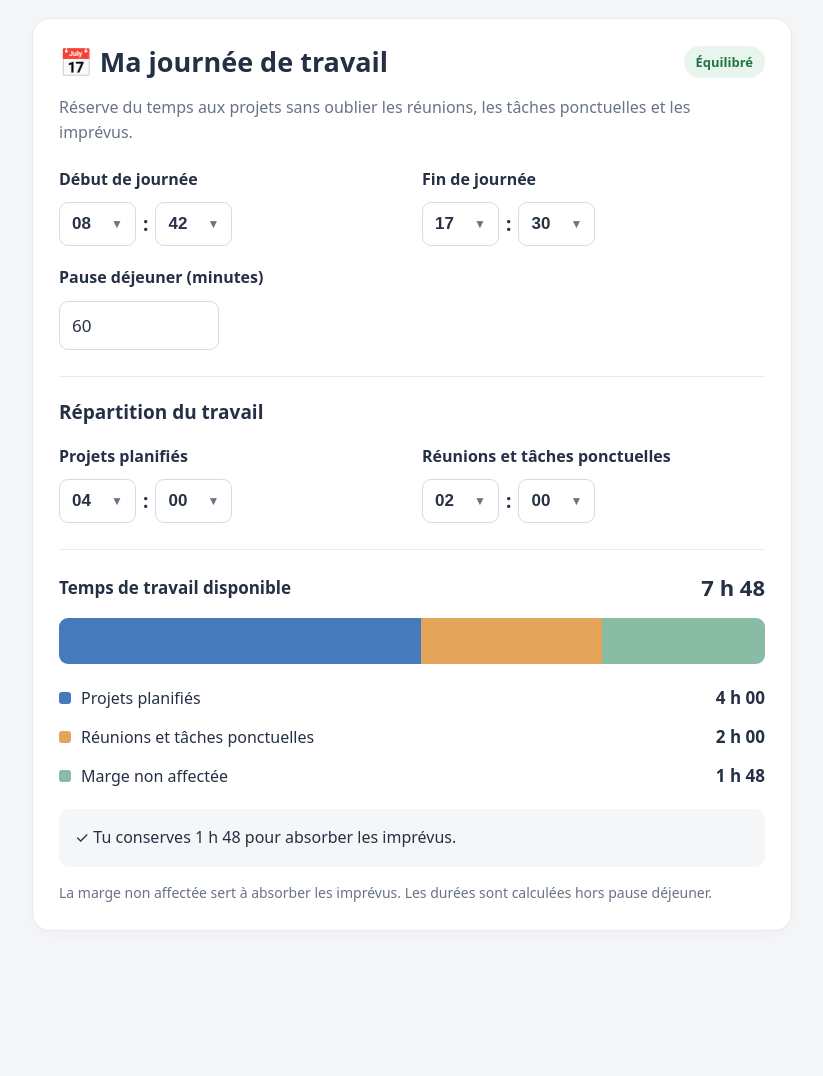
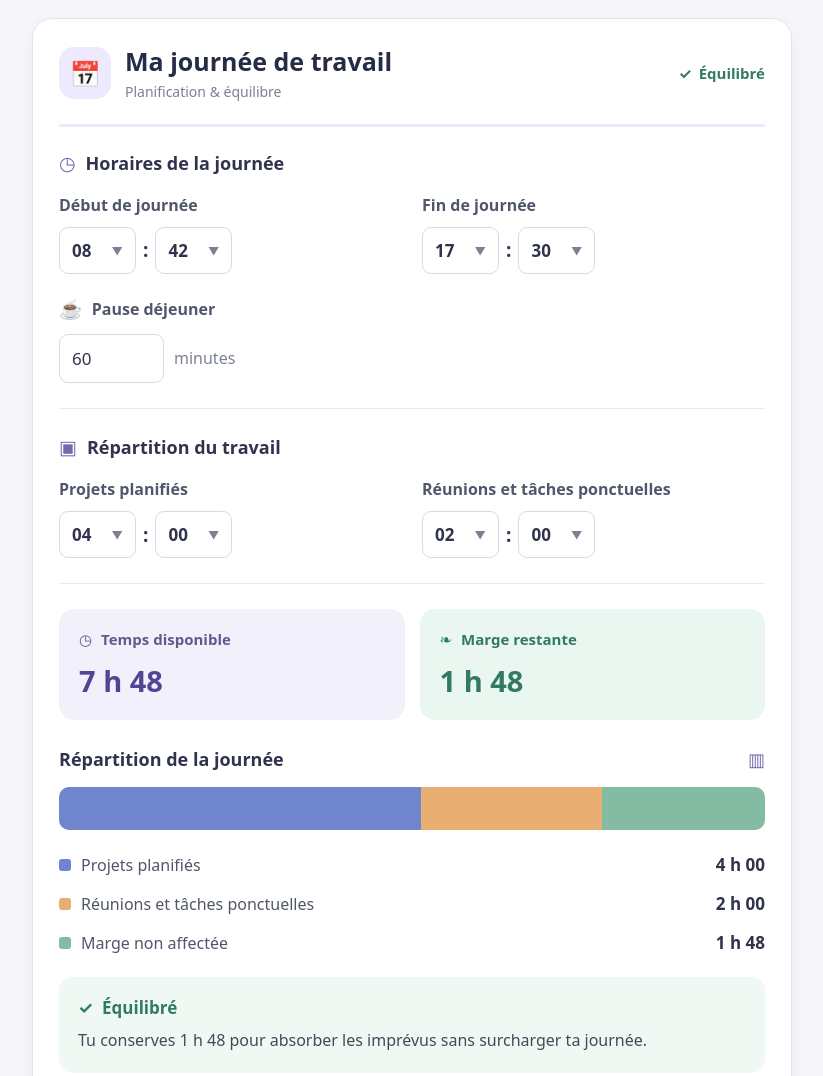
Before and after one commit to sowmchd-sketch/calculateur-recuperation, a plain HTML site: page workload-planner.html in a window 1280 px wide. Shown: the top 1076 px of the page, without its empty margins (228-1051 px from the left). Before the commit the page ends 949 px from the top, so only its background shows below. Drawn offline with Linux system fonts and the light colour scheme.

Commit message:
Update workload-planner.html

```diff
--- a/workload-planner.html
+++ b/workload-planner.html
@@ -10,8 +10,8 @@
     :root {
       font-family: system-ui, -apple-system, "Segoe UI",
         Roboto, sans-serif;
-      color: #253044;
-      background: #f5f6f8;
+      color: #30334c;
+      background: #f7f7fb;
       font-synthesis: none;
     }
 
@@ -28,64 +28,95 @@
       max-width: 760px;
       margin: auto;
       padding: 26px;
-      background: #fff;
-      border: 1px solid #e6e9ef;
-      border-radius: 18px;
-      box-shadow: 0 3px 16px #19243a08;
+      background: #ffffff;
+      border: 1px solid #e1e4ef;
+      border-radius: 20px;
+      box-shadow: 0 5px 22px rgba(48, 42, 91, 0.06);
     }
 
-    h1 {
-      font-size: 27px;
-      line-height: 1.25;
-      margin: 0;
-    }
-
-    h2 {
-      font-size: 19px;
-      margin: 0 0 18px;
-    }
-
-    .top {
+    .header {
       display: flex;
       justify-content: space-between;
       align-items: center;
       flex-wrap: wrap;
-      gap: 12px;
-      margin-bottom: 16px;
+      gap: 14px;
     }
 
-    .description {
-      font-size: 16px;
-      line-height: 1.6;
-      color: #697386;
-      margin: 0 0 22px;
+    .header-left {
+      display: flex;
+      align-items: center;
+      gap: 14px;
     }
 
-    .badge {
-      padding: 7px 12px;
-      border-radius: 30px;
-      font-size: 13px;
-      font-weight: 650;
-      white-space: nowrap;
-      background: #e8f5ed;
-      color: #227345;
+    .header-icon {
+      display: flex;
+      align-items: center;
+      justify-content: center;
+      width: 52px;
+      height: 52px;
+      flex-shrink: 0;
+      background: #eeeafe;
+      border-radius: 15px;
+      font-size: 25px;
     }
 
-    .badge.warning {
-      background: #fff1d9;
-      color: #956009;
+    h1 {
+      margin: 0;
+      color: #262c46;
+      font-size: 25px;
+      line-height: 1.3;
     }
 
-    .badge.danger {
-      background: #ffebeb;
-      color: #b33434;
+    .subtitle {
+      margin: 4px 0 0;
+      color: #7b8195;
+      font-size: 14px;
+    }
+
+    .status {
+      display: flex;
+      align-items: center;
+      gap: 7px;
+      color: #327b62;
+      font-size: 15px;
+      font-weight: 650;
+    }
+
+    .status.warning {
+      color: #a87526;
+    }
+
+    .status.danger {
+      color: #b74455;
+    }
+
+    .accent-line {
+      height: 3px;
+      margin: 23px 0;
+      background: #ede8fb;
+      border-radius: 20px;
+    }
+
+    .section-title {
+      display: flex;
+      align-items: center;
+      gap: 10px;
+      margin: 0 0 18px;
+      color: #30334c;
+      font-size: 18px;
+      font-weight: 650;
+    }
+
+    .section-icon {
+      color: #7767ae;
+      font-size: 19px;
     }
 
     .grid {
       display: grid;
       grid-template-columns: repeat(2, minmax(0, 1fr));
       gap: 20px;
-      margin: 20px 0;
+      margin-bottom: 22px;
     }
 
     .field {
@@ -94,10 +125,11 @@
 
     .field > label {
       display: block;
+      margin-bottom: 11px;
+      color: #50576a;
       font-size: 16px;
-      font-weight: 650;
+      font-weight: 550;
       line-height: 1.4;
-      margin-bottom: 12px;
     }
 
     .picker {
@@ -107,6 +139,7 @@
     }
 
     .colon {
+      color: #30334c;
       font-size: 19px;
       font-weight: 700;
     }
@@ -124,8 +157,9 @@
       padding: 11px 12px;
       border: 1px solid #d6dce5;
       border-radius: 9px;
-      background: white;
-      color: #273244;
+      background: #ffffff;
+      color: #30334c;
+      font-family: inherit;
       font-size: 17px;
       font-weight: 600;
       font-variant-numeric: tabular-nums;
@@ -134,29 +168,30 @@
 
     .pick-button:hover,
     .pick-button[aria-expanded="true"] {
-      border-color: #7899d0;
+      border-color: #9c8bd5;
+      background: #faf9ff;
     }
 
-    .chev {
-      font-size: 12px;
-      color: #697386;
+    .chevron {
+      color: #7b8195;
+      font-size: 11px;
     }
 
-    /* Menus flottants : aucun déplacement de page */
+    /* Menus flottants : ne déplacent pas les éléments */
     .menu {
       position: absolute;
       top: calc(100% + 5px);
       left: 0;
       z-index: 100;
-      width: 92px;
-      max-height: 210px;
+      width: 94px;
+      max-height: 200px;
       overflow-y: auto;
       overscroll-behavior: contain;
       padding: 5px;
-      border: 1px solid #dce1e9;
-      border-radius: 10px;
-      background: white;
-      box-shadow: 0 8px 24px #23334c2b;
+      border: 1px solid #e1ddee;
+      border-radius: 11px;
+      background: #ffffff;
+      box-shadow: 0 9px 26px rgba(48, 42, 91, 0.17);
       scrollbar-width: thin;
     }
 
@@ -169,10 +204,10 @@
       width: 100%;
       padding: 10px;
       border: 0;
-      border-radius: 6px;
-      background: white;
-      color: #263244;
-      font: inherit;
+      border-radius: 7px;
+      background: #ffffff;
+      color: #30334c;
+      font-family: inherit;
       font-size: 16px;
       text-align: center;
       cursor: pointer;
@@ -180,53 +215,154 @@
 
     .option:hover,
     .option.selected {
-      background: #e9f0fb;
+      background: #eeeafe;
     }
 
     .option.selected {
+      color: #514595;
       font-weight: 700;
     }
 
+    /* Pause déjeuner regroupée à gauche */
+    .lunch-field {
+      margin-top: 3px;
+    }
+
+    .lunch-label {
+      display: flex;
+      align-items: center;
+      gap: 9px;
+      margin-bottom: 12px;
+      color: #50576a;
+      font-size: 16px;
+      font-weight: 550;
+    }
+
+    .lunch-input-row {
+      display: flex;
+      align-items: center;
+      gap: 10px;
+    }
+
     input[type="number"] {
-      width: 160px;
+      width: 105px;
       max-width: 100%;
       padding: 12px;
       border: 1px solid #d6dce5;
       border-radius: 9px;
-      color: inherit;
-      font: inherit;
+      background: #ffffff;
+      color: #30334c;
+      font-family: inherit;
       font-size: 17px;
     }
 
-    hr {
-      border: 0;
-      border-top: 1px solid #e8ebf0;
-      margin: 26px 0 22px;
+    input[type="number"]:focus {
+      outline: 2px solid #c4b6ee;
+      outline-offset: 1px;
     }
 
-    .summary {
+    .unit {
+      color: #7b8195;
+      font-size: 16px;
+    }
+
+    hr {
+      margin: 25px 0;
+      border: 0;
+      border-top: 1px solid #eae7f2;
+    }
+
+    /* Cartes des indicateurs */
+    .metrics {
+      display: grid;
+      grid-template-columns: repeat(2, minmax(0, 1fr));
+      gap: 15px;
+      margin-bottom: 27px;
+    }
+
+    .metric {
+      min-width: 0;
+      padding: 20px;
+      border-radius: 15px;
+    }
+
+    .metric.available {
+      background: #f1f0fb;
+    }
+
+    .metric.remaining {
+      background: #eaf6f0;
+    }
+
+    .metric.remaining.warning {
+      background: #fff6e8;
+    }
+
+    .metric.remaining.danger {
+      background: #fceff0;
+    }
+
+    .metric-label {
       display: flex;
+      align-items: center;
+      gap: 9px;
+      margin-bottom: 12px;
+      color: #615a8b;
+      font-size: 15px;
+      font-weight: 550;
+    }
+
+    .remaining .metric-label {
+      color: #327b62;
+    }
+
+    .remaining.warning .metric-label {
+      color: #a87526;
+    }
+
+    .remaining.danger .metric-label {
+      color: #b74455;
+    }
+
+    .metric-value {
+      color: #514595;
+      font-size: 29px;
+      font-weight: 750;
+      font-variant-numeric: tabular-nums;
+      white-space: nowrap;
+    }
+
+    .remaining .metric-value {
+      color: #327b62;
+    }
+
+    .remaining.warning .metric-value {
+      color: #a87526;
+    }
+
+    .remaining.danger .metric-value {
+      color: #b74455;
+    }
+
+    /* Graphique */
+    .chart-title {
+      display: flex;
+      align-items: center;
       justify-content: space-between;
-      align-items: center;
       gap: 12px;
       margin-bottom: 16px;
-      font-size: 17px;
+      color: #30334c;
+      font-size: 18px;
       font-weight: 650;
-    }
-
-    .summary strong {
-      font-size: 22px;
-      font-variant-numeric: tabular-nums;
-      white-space: nowrap;
     }
 
     .bar {
       display: flex;
       width: 100%;
-      height: 46px;
+      height: 43px;
       overflow: hidden;
-      border-radius: 9px;
-      background: #eef0f4;
+      border-radius: 10px;
+      background: #f0f1f5;
     }
 
     .segment {
@@ -235,21 +371,21 @@
     }
 
     .projects {
-      background: #4779bd;
+      background: #6f85ce;
     }
 
     .tasks {
-      background: #e4a45a;
+      background: #e8ae72;
     }
 
     .free {
-      background: #8abba5;
+      background: #83bba3;
     }
 
     .legend {
       display: grid;
       gap: 16px;
-      margin: 22px 0;
+      margin: 23px 0;
     }
 
     .legend-row {
@@ -260,47 +396,70 @@
       font-size: 16px;
     }
 
+    .legend-label {
+      display: flex;
+      align-items: center;
+      gap: 10px;
+      color: #50576a;
+    }
+
     .legend-row strong {
+      color: #30334c;
       font-size: 17px;
       font-variant-numeric: tabular-nums;
       white-space: nowrap;
     }
 
-    .legend-label {
-      display: flex;
-      align-items: center;
-      gap: 10px;
-    }
-
     .dot {
       width: 12px;
       height: 12px;
-      flex: none;
+      flex-shrink: 0;
       border-radius: 3px;
     }
 
-    .message {
-      padding: 16px;
-      border-radius: 10px;
-      background: #f5f6f8;
+    /* Indicateur final */
+    .result {
+      padding: 19px;
+      border-radius: 14px;
+      background: #f0f8f4;
+    }
+
+    .result.warning {
+      background: #fff6e8;
+    }
+
+    .result.danger {
+      background: #fceff0;
+    }
+
+    .result-heading {
+      display: flex;
+      align-items: center;
+      gap: 9px;
+      margin-bottom: 9px;
+      color: #327b62;
+      font-size: 17px;
+      font-weight: 650;
+    }
+
+    .result.warning .result-heading {
+      color: #a87526;
+    }
+
+    .result.danger .result-heading {
+      color: #b74455;
+    }
+
+    .result-text {
+      color: #404b58;
       font-size: 16px;
       line-height: 1.6;
     }
 
-    .message.warning {
-      color: #8a5a00;
-      background: #fff7e8;
-    }
-
-    .message.danger {
-      color: #a22d2d;
-      background: #fff0f0;
-    }
-
     .hint {
-      margin: 15px 0 0;
-      color: #697386;
-      font-size: 14px;
+      margin: 17px 0 0;
+      color: #85899b;
+      font-size: 13px;
       line-height: 1.6;
     }
 
@@ -314,7 +473,13 @@
       }
 
       h1 {
-        font-size: 23px;
+        font-size: 22px;
+      }
+
+      .header-icon {
+        width: 43px;
+        height: 43px;
+        font-size: 21px;
       }
 
       .grid {
@@ -326,10 +491,22 @@
       }
 
       .pick-button {
-        min-width: 60px;
+        min-width: 59px;
+        gap: 5px;
         padding: 10px 7px;
-        gap: 5px;
         font-size: 16px;
+      }
+
+      .metric {
+        padding: 14px;
+      }
+
+      .metric-label {
+        font-size: 13px;
+      }
+
+      .metric-value {
+        font-size: 23px;
       }
 
       .legend-row {
@@ -339,14 +516,6 @@
       .legend-row strong {
         font-size: 15px;
       }
-
-      .summary {
-        font-size: 15px;
-      }
-
-      .summary strong {
-        font-size: 19px;
-      }
     }
   </style>
 </head>
@@ -355,18 +524,33 @@
 
   <main class="card">
 
-    <div class="top">
-      <h1>📅 Ma journée de travail</h1>
-      <span id="badge" class="badge">Équilibré</span>
+    <!-- En-tête -->
+    <header class="header">
+      <div class="header-left">
+        <div class="header-icon">📅</div>
+
+        <div>
+          <h1>Ma journée de travail</h1>
+          <p class="subtitle">Planification & équilibre</p>
+        </div>
       </div>
 
-    <p class="description">
-      Réserve du temps aux projets sans oublier les réunions,
-      les tâches ponctuelles et les imprévus.
-    </p>
+      <div class="status" id="status">
+        <span id="status-icon">✓</span>
+        <span id="status-text">Équilibré</span>
+      </div>
+    </header>
+
+    <div class="accent-line"></div>
+
+    <!-- Horaires -->
+    <section>
+      <h2 class="section-title">
+        <span class="section-icon">◷</span>
+        Horaires de la journée
+      </h2>
 
       <div class="grid">
-
         <div class="field">
           <label>Début de journée</label>
           <div class="picker" id="start"></div>
@@ -376,11 +560,15 @@
           <label>Fin de journée</label>
           <div class="picker" id="end"></div>
         </div>
-
       </div>
 
-    <div class="field">
-      <label for="lunch">Pause déjeuner (minutes)</label>
+      <div class="lunch-field">
+        <label class="lunch-label" for="lunch">
+          <span class="section-icon">☕</span>
+          Pause déjeuner
+        </label>
+
+        <div class="lunch-input-row">
           <input
             id="lunch"
             type="number"
@@ -389,14 +577,21 @@
             value="60"
             inputmode="numeric"
           >
+          <span class="unit">minutes</span>
         </div>
+      </div>
+    </section>
 
     <hr>
 
-    <h2>Répartition du travail</h2>
+    <!-- Répartition -->
+    <section>
+      <h2 class="section-title">
+        <span class="section-icon">▣</span>
+        Répartition du travail
+      </h2>
 
       <div class="grid">
-
         <div class="field">
           <label>Projets planifiés</label>
           <div class="picker" id="projects"></div>
@@ -406,14 +601,37 @@
           <label>Réunions et tâches ponctuelles</label>
           <div class="picker" id="tasks"></div>
         </div>
-
       </div>
+    </section>
 
     <hr>
 
-    <div class="summary">
-      <span>Temps de travail disponible</span>
-      <strong id="capacity">—</strong>
+    <!-- Indicateurs -->
+    <section class="metrics">
+
+      <div class="metric available">
+        <div class="metric-label">
+          <span>◷</span>
+          Temps disponible
+        </div>
+        <div class="metric-value" id="capacity">—</div>
+      </div>
+
+      <div class="metric remaining" id="remaining-card">
+        <div class="metric-label">
+          <span>❧</span>
+          Marge restante
+        </div>
+        <div class="metric-value" id="remaining">—</div>
+      </div>
+
+    </section>
+
+    <!-- Graphique -->
+    <section>
+      <div class="chart-title">
+        <span>Répartition de la journée</span>
+        <span style="color:#7767ae">▥</span>
       </div>
 
       <div
@@ -453,16 +671,21 @@
         </div>
 
       </div>
+    </section>
 
-    <div
-      class="message"
-      id="message"
-      aria-live="polite"
-    ></div>
+    <!-- Résultat -->
+    <section class="result" id="result">
+      <div class="result-heading">
+        <span id="result-icon">✓</span>
+        <span id="result-title">Équilibré</span>
+      </div>
+
+      <div class="result-text" id="result-text"></div>
+    </section>
 
     <p class="hint">
-      La marge non affectée sert à absorber les imprévus.
       Les durées sont calculées hors pause déjeuner.
+      La marge non affectée permet de gérer les imprévus.
     </p>
 
   </main>
@@ -512,7 +735,7 @@
         value.textContent = pad(state[key][part]);
 
         const chevron = document.createElement("span");
-        chevron.className = "chev";
+        chevron.className = "chevron";
         chevron.textContent = "▼";
 
         button.append(value, chevron);
@@ -578,7 +801,7 @@
         return wrap;
       }
 
-      // Création des quatre sélecteurs HH:MM
+      // Sélecteurs HH:MM
       for (const key of Object.keys(state)) {
         const parent = document.getElementById(key);
 
@@ -592,7 +815,6 @@
         parent.append(createPart(key, 1));
       }
 
-      // Fermeture des menus
       document.addEventListener("click", event => {
         if (!event.target.closest(".pick-wrap")) {
           closeMenus();
@@ -632,11 +854,13 @@
 
         const projects = toMinutes(state.projects);
         const tasks = toMinutes(state.tasks);
-
         const free = capacity - projects - tasks;
 
         document.getElementById("capacity").textContent =
           invalid ? "—" : fmt(capacity);
+
+        document.getElementById("remaining").textContent =
+          invalid ? "—" : fmt(free);
 
         document.getElementById("value-projects").textContent =
           fmt(projects);
@@ -662,43 +886,72 @@
         document.getElementById("bar-free").style.width =
           `${invalid ? 0 : Math.max(0, free) / denominator * 100}%`;
 
-        const badge = document.getElementById("badge");
-        const message = document.getElementById("message");
+        const status = document.getElementById("status");
+        const statusIcon = document.getElementById("status-icon");
+        const statusText = document.getElementById("status-text");
 
-        badge.className = "badge";
-        message.className = "message";
+        const remainingCard =
+          document.getElementById("remaining-card");
+
+        const result = document.getElementById("result");
+        const resultIcon = document.getElementById("result-icon");
+        const resultTitle = document.getElementById("result-title");
+        const resultText = document.getElementById("result-text");
+
+        status.className = "status";
+        remainingCard.className = "metric remaining";
+        result.className = "result";
 
         if (invalid) {
-          badge.textContent = "Horaires invalides";
-          badge.classList.add("danger");
-          message.classList.add("danger");
+          status.classList.add("danger");
+          remainingCard.classList.add("danger");
+          result.classList.add("danger");
 
-          message.textContent =
-            "⚠️ Vérifie les horaires de journée et la pause déjeuner.";
+          statusIcon.textContent = "⚠";
+          statusText.textContent = "Horaires invalides";
+
+          resultIcon.textContent = "⚠";
+          resultTitle.textContent = "Horaires invalides";
+          resultText.textContent =
+            "Vérifie les horaires de journée et la pause déjeuner.";
 
         } else if (free < 0) {
-          badge.textContent = "Surcharge";
-          badge.classList.add("danger");
-          message.classList.add("danger");
+          status.classList.add("danger");
+          remainingCard.classList.add("danger");
+          result.classList.add("danger");
 
-          message.textContent =
-            `⚠️ Surcharge : ${fmt(-free)} au-delà de ta capacité. ` +
-            "Réduis ou reporte des tâches.";
+          statusIcon.textContent = "⚠";
+          statusText.textContent = "Surcharge";
+
+          resultIcon.textContent = "⚠";
+          resultTitle.textContent = "Surcharge";
+          resultText.textContent =
+            `Tu as planifié ${fmt(-free)} au-delà de ta capacité. ` +
+            "Un ajustement est nécessaire.";
 
         } else if (free < 60) {
-          badge.textContent = "Marge faible";
-          badge.classList.add("warning");
-          message.classList.add("warning");
+          status.classList.add("warning");
+          remainingCard.classList.add("warning");
+          result.classList.add("warning");
 
-          message.textContent =
-            "⚠️ Marge faible : prévois un arbitrage " +
-            "si des imprévus arrivent.";
+          statusIcon.textContent = "!";
+          statusText.textContent = "Marge faible";
+
+          resultIcon.textContent = "!";
+          resultTitle.textContent = "Marge faible";
+          resultText.textContent =
+            "Ta journée est presque entièrement affectée. " +
+            "Préserve de la souplesse pour les imprévus.";
 
         } else {
-          badge.textContent = "Équilibré";
+          statusIcon.textContent = "✓";
+          statusText.textContent = "Équilibré";
 
-          message.textContent =
-            `✓ Tu conserves ${fmt(free)} pour absorber les imprévus.`;
+          resultIcon.textContent = "✓";
+          resultTitle.textContent = "Équilibré";
+          resultText.textContent =
+            `Tu conserves ${fmt(free)} pour absorber les imprévus ` +
+            "sans surcharger ta journée.";
         }
       }
 
```
Lines whose indentation alone changed are shown as unchanged.
